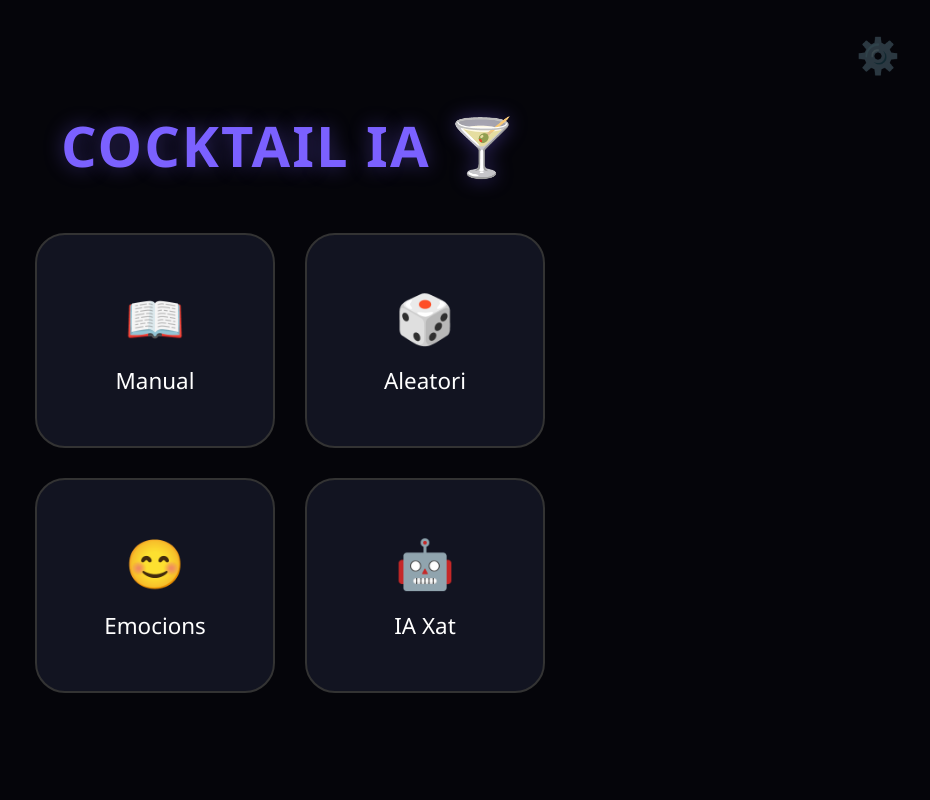
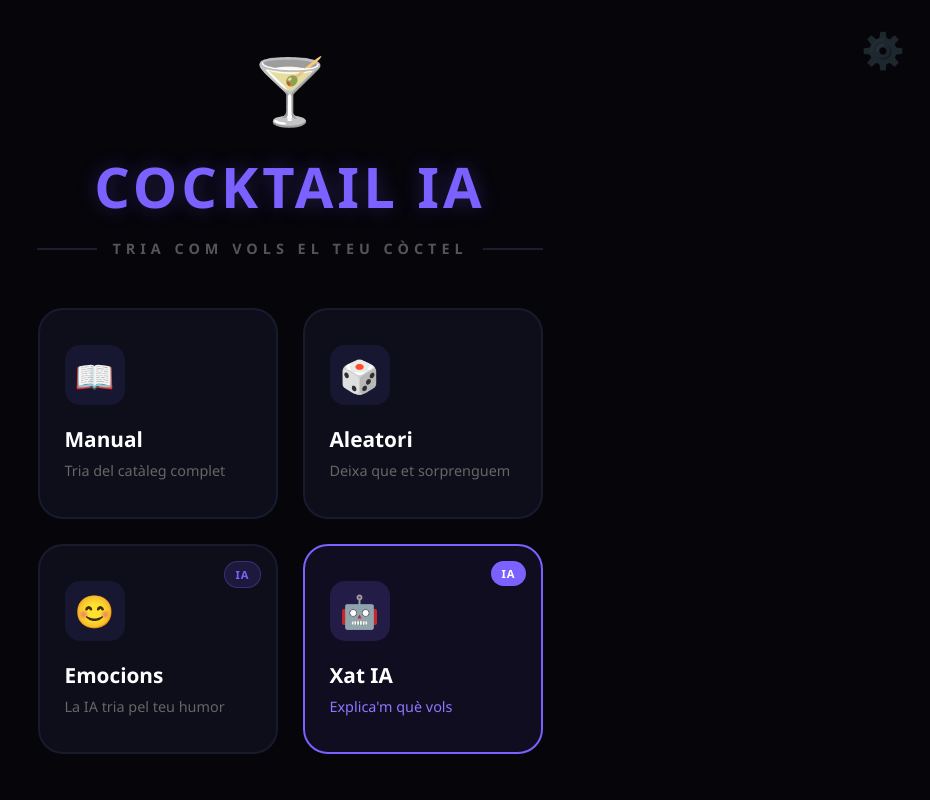
Before and after one commit to ssoley22/Cocktail-AI, a Flask app: page / in a window 1280 px wide. Shown: the whole page, without its empty margins (350-1280 px from the left). Run offline with Flask 3, Linux system fonts and the light colour scheme.

Commit message:
frontend: Redisseny de la pantalla d'inici

```diff
--- a/templates/index.html
+++ b/templates/index.html
@@ -6,110 +6,103 @@
     <link rel="stylesheet" href="/static/css/base.css">
     <title>Cocktail IA - Inici</title>
     <style>
-        body {
-            display: flex;
-            flex-direction: column;
-            align-items: center;
-            justify-content: center;
-            height: 100vh;
-        }
+        body { display: flex; flex-direction: column; align-items: center; justify-content: center; min-height: 100dvh; padding: 20px; }
 
-        h1 {
-            font-size: 3.5rem;
-            margin-bottom: 50px;
-            color: var(--color-primari);
-            text-shadow: 0 0 20px rgba(123, 97, 255, 0.4);
-            letter-spacing: 2px;
-        }
+        .admin-link { position: absolute; top: 25px; right: 25px; text-decoration: none; font-size: 2.2rem; opacity: 0.2; transition: 0.4s; }
+        .admin-link:hover { opacity: 1; transform: rotate(90deg); filter: drop-shadow(0 0 10px var(--color-primari)); }
 
-        .grid-botons {
-            display: grid;
-            grid-template-columns: repeat(2, 240px);
-            gap: 30px;
-        }
+        .capçalera { text-align: center; margin-bottom: 50px; }
+        .capçalera .icona { font-size: 4rem; margin-bottom: 15px; }
+        h1 { color: var(--color-primari); font-size: clamp(2.5rem, 10vw, 3.5rem); font-weight: 800; letter-spacing: 4px; margin: 0 0 15px; text-shadow: 0 0 20px rgba(123, 97, 255, 0.3); }
 
-        .boto-principal {
-            background-color: var(--color-superficie);
-            border: 2px solid var(--color-vora);
-            color: white;
-            padding: 50px 20px;
-            text-align: center;
-            text-decoration: none;
-            border-radius: 30px;
-            font-size: 1.4rem;
-            transition: 0.3s ease;
-            display: flex;
-            flex-direction: column;
-            align-items: center;
-            justify-content: center;
-            gap: 15px;
-        }
+        .separador { display: flex; align-items: center; justify-content: center; gap: 15px; }
+        .separador-linia { height: 2px; width: 60px; background: var(--color-vora-subtil); }
+        .separador-text { color: #555; font-size: 0.9rem; letter-spacing: 5px; text-transform: uppercase; font-weight: bold; }
 
-        .boto-principal span {
-            font-size: 3rem;
-            transition: 0.3s;
-        }
+        /* Augmentat a 240px per botó per fer-los més grans */
+        .grid-botons { display: grid; grid-template-columns: repeat(2, 240px); gap: 25px; }
 
-        .boto-principal:hover {
-            border-color: var(--color-primari);
-            background-color: var(--color-vora-subtil);
-            transform: translateY(-8px);
-            box-shadow: 0 10px 25px rgba(123, 97, 255, 0.2);
-        }
+        .boto { background: #0d0e1a; border: 2px solid #181b2e; border-radius: 25px; padding: 35px 25px; text-decoration: none; display: flex; flex-direction: column; align-items: flex-start; gap: 20px; transition: 0.3s; position: relative; }
+        .boto:hover { border-color: var(--color-primari); transform: translateY(-5px); background: #141629;}
+        .boto.destacat { background: #0f0d1f; border-color: var(--color-primari); }
+        .boto.destacat:hover { transform: translateY(-5px); box-shadow: 0 10px 30px rgba(123,97,255,0.3); }
 
-        .boto-principal:hover span {
-            transform: scale(1.2);
-        }
+        .boto-icona { background: rgba(123,97,255,0.1); border-radius: 15px; width: 60px; height: 60px; display: flex; align-items: center; justify-content: center; font-size: 2rem; flex-shrink: 0; }
+        .destacat .boto-icona { background: rgba(123,97,255,0.18); }
 
-        /* Icona de configuració (Admin) */
-        .admin-link {
-            position: absolute;
-            top: 30px;
-            right: 30px;
-            text-decoration: none;
-            font-size: 2.2rem;
-            opacity: 0.3;
-            transition: 0.4s;
-        }
-        .admin-link:hover {
-            opacity: 1;
-            transform: rotate(90deg);
-            filter: drop-shadow(0 0 10px var(--color-primari));
-        }
+        .boto-nom { color: white; font-weight: 700; font-size: 1.3rem; margin-bottom: 8px; }
+        .boto-desc { color: #666; font-size: 0.9rem; line-height: 1.4; }
+        .destacat .boto-desc { color: #8e77ff; }
 
-        /* Només deixem desactivat el Xat IA de moment */
-        .desactivat {
-            opacity: 0.3;
-            cursor: not-allowed;
-            pointer-events: none;
-            filter: grayscale(1);
+        /* Badge IA */
+        .badge-ia { position: absolute; top: 15px; right: 15px; font-size: 0.7rem; font-weight: 700; padding: 5px 10px; border-radius: 20px; letter-spacing: 1px; }
+        .badge-ia.suau { background: rgba(123,97,255,0.15); color: var(--color-primari); border: 1px solid rgba(123,97,255,0.3); }
+        .badge-ia.solid { background: var(--color-primari); color: white; }
+
+        /* 📱 Adaptació Mòbil MANTINGUDA */
+        @media (max-width: 768px) {
+            .admin-link { display: none; }
+            .capçalera .icona { font-size: 3rem; margin-bottom: 10px; }
+            h1 { font-size: 2.2rem; }
+            .separador-text { font-size: 0.75rem; }
+            .separador-linia { width: 30px; }
+
+            .grid-botons { grid-template-columns: 1fr; max-width: 360px; width: 100%; gap: 15px; }
+            .boto { flex-direction: row; align-items: center; padding: 22px; border-radius: 20px; gap: 20px; }
+            .boto-icona { width: 55px; height: 55px; font-size: 1.8rem; }
+            .boto-nom { font-size: 1.2rem; margin-bottom: 4px; }
+            .boto-desc { font-size: 0.85rem; }
+            .badge-ia { top: 50%; transform: translateY(-50%); right: 15px; } /* Centra el badge al mòbil */
         }
     </style>
 </head>
 <body>
-
     <a href="/admin" class="admin-link" title="Configuració">⚙️</a>
 
-    <h1>COCKTAIL IA 🍸</h1>
+    <div class="capçalera">
+        <div class="icona">🍸</div>
+        <h1>COCKTAIL IA</h1>
+        <div class="separador">
+            <div class="separador-linia"></div>
+            <span class="separador-text">Tria com vols el teu còctel</span>
+            <div class="separador-linia"></div>
+        </div>
+    </div>
 
     <div class="grid-botons">
-        <a href="/manual" class="boto-principal">
-            <span>📖</span>
-            Manual
+        <a href="/manual" class="boto">
+            <div class="boto-icona">📖</div>
+            <div class="boto-info">
+                <div class="boto-nom">Manual</div>
+                <div class="boto-desc">Tria del catàleg complet</div>
+            </div>
         </a>
 
-        <a href="/aleatori" class="boto-principal">
-            <span>🎲</span>
-            Aleatori
+        <a href="/aleatori" class="boto">
+            <div class="boto-icona">🎲</div>
+            <div class="boto-info">
+                <div class="boto-nom">Aleatori</div>
+                <div class="boto-desc">Deixa que et sorprenguem</div>
+            </div>
         </a>
 
-        <a href="/emocions" class="boto-principal">
-            <span>😊</span>
-            Emocions
+        <a href="/emocions" class="boto">
+            <span class="badge-ia suau">IA</span>
+            <div class="boto-icona">😊</div>
+            <div class="boto-info">
+                <div class="boto-nom">Emocions</div>
+                <div class="boto-desc">La IA tria pel teu humor</div>
+            </div>
         </a>
 
-        <a href="/xat" class="boto-principal"><span>🤖</span>IA Xat</a>
+        <a href="/xat" class="boto destacat">
+            <span class="badge-ia solid">IA</span>
+            <div class="boto-icona">🤖</div>
+            <div class="boto-info">
+                <div class="boto-nom">Xat IA</div>
+                <div class="boto-desc">Explica'm què vols</div>
+            </div>
+        </a>
     </div>
-
 </body>
 </html>
```
